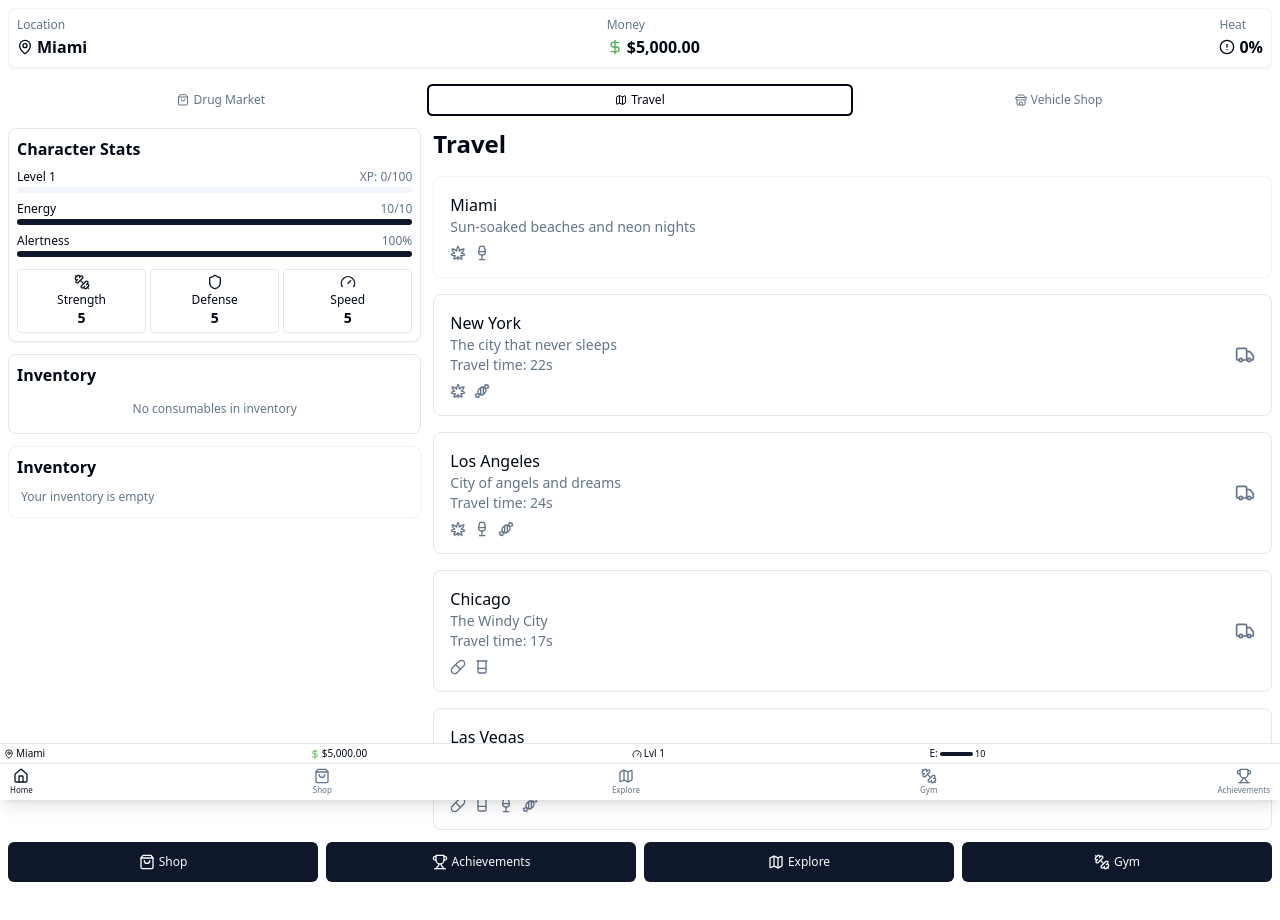
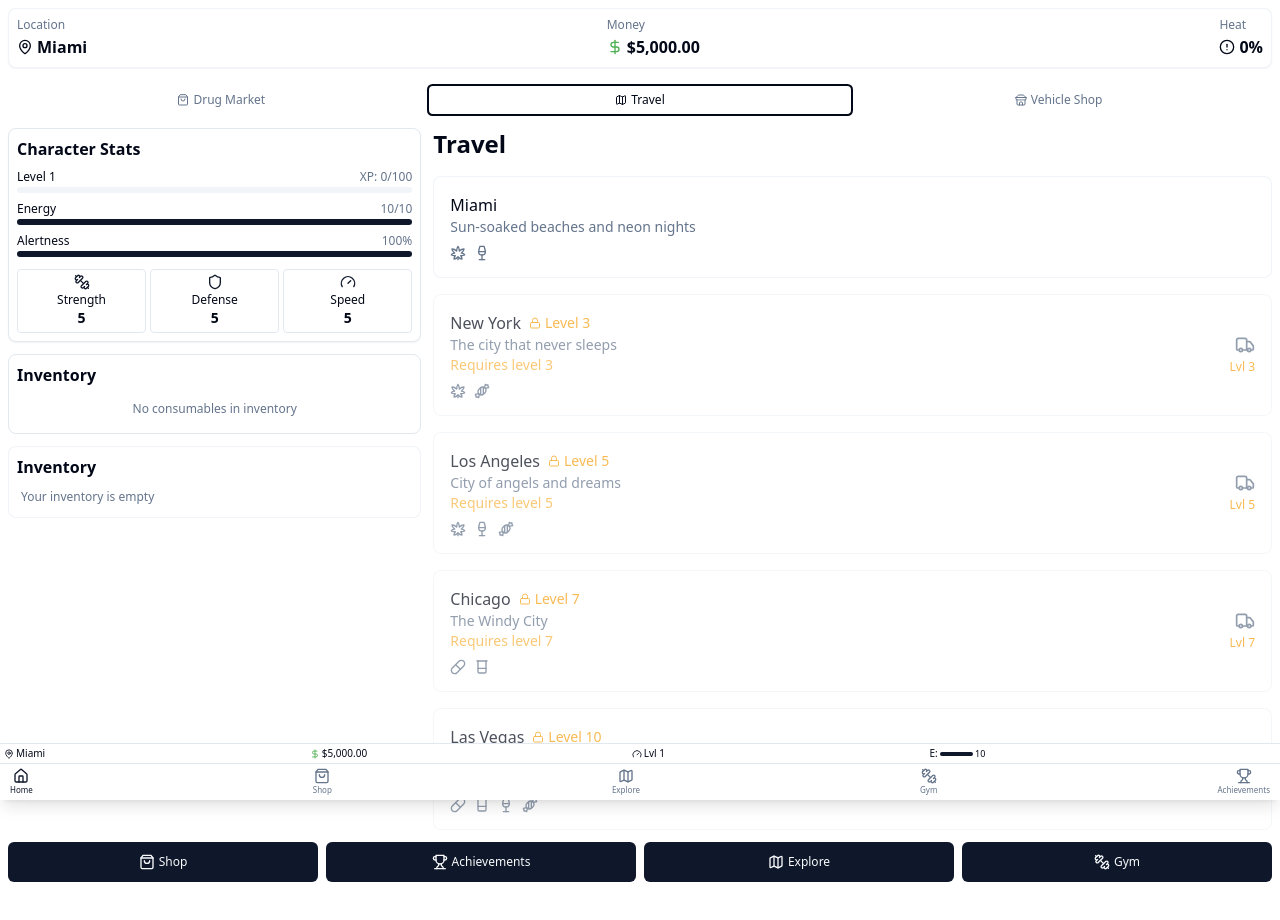
Before and after one commit to dopeboygfx/high-stakes-journey, a React (Vite) app: page / in a window 1280 px wide. Both pictures are taken after a click on the tab "Travel". Shown: the top 920 px of the page. Built offline with nearby package versions, Linux system fonts and the light colour scheme.

Commit message:
Display city level requirements
Show level requirements to travel to different cities.

```diff
--- a/src/components/game/TravelOptions.tsx
+++ b/src/components/game/TravelOptions.tsx
@@ -1,5 +1,5 @@
 
-import { Truck, Pill, Cannabis, Beaker, Wine, Candy, Shield, AlertTriangle, Sparkles } from "lucide-react";
+import { Truck, Pill, Cannabis, Beaker, Wine, Candy, Shield, AlertTriangle, Sparkles, Lock } from "lucide-react";
 import { toast } from "sonner";
 import { useGame } from "../../context/GameContext";
 import { CITIES, VEHICLES, BASE_TRAVEL_SPEED } from "../../constants/gameData";
@@ -69,6 +69,12 @@ export const TravelOptions = () => {
       return;
     }
 
+    const city = CITIES.find(c => c.id === cityId);
+    if (city?.levelRequirement && state.playerStats.level < city.levelRequirement) {
+      toast.error(`You need to be level ${city.levelRequirement} to travel to ${city.name}!`);
+      return;
+    }
+
     const event = generateRandomEvent(state.heat);
     const distance = calculateDistance(state.currentCity, cityId);
     const travelTime = calculateTravelTime(distance, event);
@@ -119,15 +125,18 @@ export const TravelOptions = () => {
         {CITIES.map((city) => {
           const distance = calculateDistance(state.currentCity, city.id);
           const travelTime = calculateTravelTime(distance);
+          const isLevelLocked = city.levelRequirement && state.playerStats.level < city.levelRequirement;
 
           return (
             <button
               key={city.id}
               onClick={() => handleTravel(city.id)}
-              disabled={city.id === state.currentCity || state.isTraveling}
+              disabled={city.id === state.currentCity || state.isTraveling || isLevelLocked}
               className={`p-4 rounded-lg border text-left transition-all ${
                 city.id === state.currentCity
                   ? "bg-card/50 border-border/50 cursor-default"
+                  : isLevelLocked
+                  ? "bg-card/50 border-border/50 cursor-not-allowed opacity-70"
                   : state.isTraveling
                   ? "bg-card/50 border-border/50 cursor-not-allowed opacity-50"
                   : "bg-card hover:border-border/80 hover:translate-y-[-2px]"
@@ -135,13 +144,26 @@ export const TravelOptions = () => {
             >
               <div className="flex items-center justify-between">
                 <div>
-                  <h3 className="font-medium">{city.name}</h3>
+                  <div className="flex items-center gap-2">
+                    <h3 className="font-medium">{city.name}</h3>
+                    {isLevelLocked && (
+                      <div className="flex items-center text-amber-500 text-sm gap-1">
+                        <Lock className="w-3 h-3" />
+                        <span>Level {city.levelRequirement}</span>
+                      </div>
+                    )}
+                  </div>
                   <p className="text-sm text-muted-foreground">
                     {city.description}
                   </p>
-                  {city.id !== state.currentCity && (
+                  {city.id !== state.currentCity && !isLevelLocked && (
                     <p className="text-sm text-muted-foreground">
                       Travel time: {Math.round(travelTime / 1000)}s
+                    </p>
+                  )}
+                  {isLevelLocked && (
+                    <p className="text-sm text-amber-500/80">
+                      Requires level {city.levelRequirement}
                     </p>
                   )}
                   <div className="flex gap-2 mt-2">
@@ -158,7 +180,14 @@ export const TravelOptions = () => {
                   </div>
                 </div>
                 {city.id !== state.currentCity && (
-                  <Truck className="w-5 h-5 text-muted-foreground" />
+                  <div className="flex flex-col items-end">
+                    <Truck className="w-5 h-5 text-muted-foreground" />
+                    {city.levelRequirement && (
+                      <span className={`text-xs mt-1 ${isLevelLocked ? 'text-amber-500' : 'text-green-500'}`}>
+                        Lvl {city.levelRequirement}
+                      </span>
+                    )}
+                  </div>
                 )}
               </div>
             </button>
```
